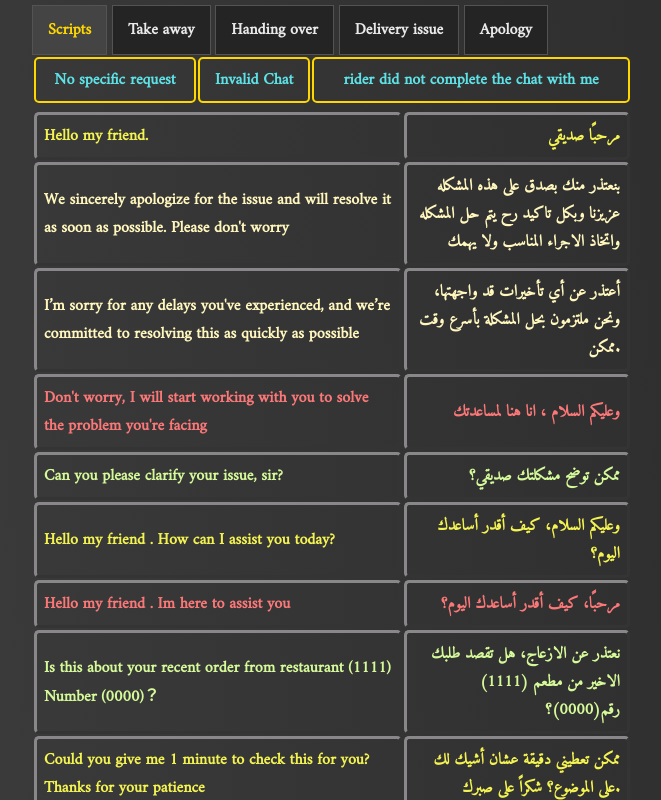
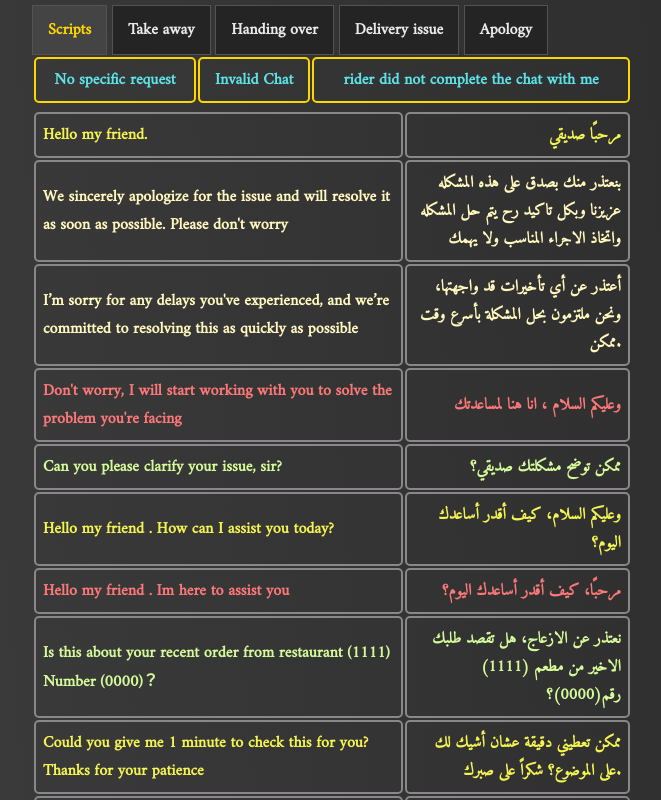
Before and after one commit to Yamen-ma/Keeta, a plain HTML site: page index.html in a window 1280 px wide. Shown: the top 800 px of the page, without its empty margins (308-969 px from the left). Drawn offline with Linux system fonts and the light colour scheme.

Commit message:
Update index.html

```diff
--- a/index.html
+++ b/index.html
@@ -83,7 +83,7 @@ background: linear-gradient(265deg, rgba(43, 42, 42, 1) 0%, rgba(66, 66, 66, 1)
             color: #EAEAEA;
         }
         th, td {
-           border: 0.23em outset #898789;
+           border: 0.13em solid #898789;
             border-radius: 5px;
             padding: 7px;
             text-align: right;
```
